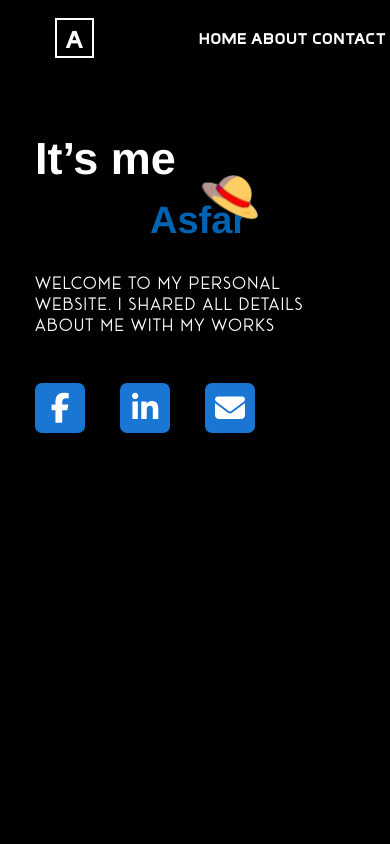
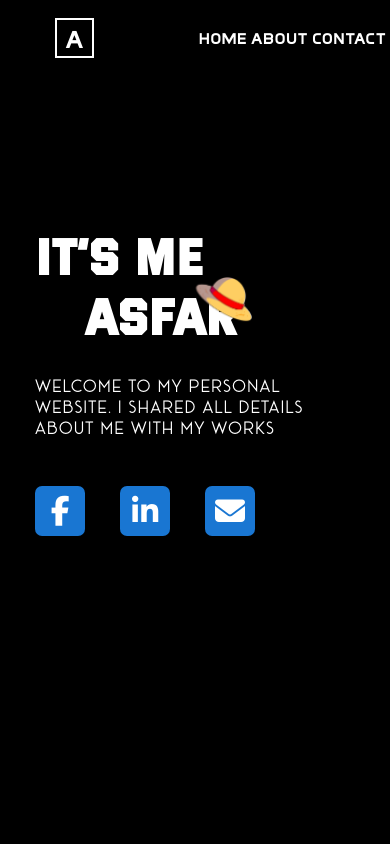
Before and after one commit to Asfar-07/MyPortfolio, a React (Create React App) app in the folder frontend/: page / in a window 390 px wide. Shown: the top 844 px of the page. Built offline with nearby package versions, Linux system fonts and the light colour scheme.

Commit message:
small change on mobile view

```diff
--- a/frontend/src/components/frontview/mainfront.css
+++ b/frontend/src/components/frontview/mainfront.css
@@ -173,6 +173,7 @@
     }
     .maincontact{
         height: 75%;
+        margin-top: 100px;
     }
     .maincontact div{
         margin-left: 0px;
@@ -181,17 +182,9 @@
     .maincontact div br{
         display: none;
     }
-    .maincontact h2{
-        font-size: 45px;
-        margin: 4px 0;
-        font-family: 'Franklin Gothic Medium', 'Arial Narrow', Arial, sans-serif;
-        font-weight: 900;
-    }
-    #Myname{
-        color:rgba(0, 99, 178, 1) ;
-        margin-left: 0px;
-        font-size: 38px;
-        padding-left: 115px;
+    #Myname {
+        color: white;
+        margin-left: 50px;
     }
     .maincontact p{
         font-size: 18px;
@@ -199,11 +192,7 @@
         font-weight: 300;
     }
     .rightfront{
-        width:100%;
-        height: 35vh;
-        background-color: black;
-        display: flex;
-        align-items: start;
+display: none;
     }
     .rightfront .container{
       display: none;
--- a/frontend/src/components/secondsection/secondsection.css
+++ b/frontend/src/components/secondsection/secondsection.css
@@ -193,7 +193,6 @@
         width: 100%;
         height: 100%;
         display: flex;
-        padding-top: 160px;
     }
     .rightcontent h2 ,  samp ,.rightcontent p{
         margin-left: 30px;
```
